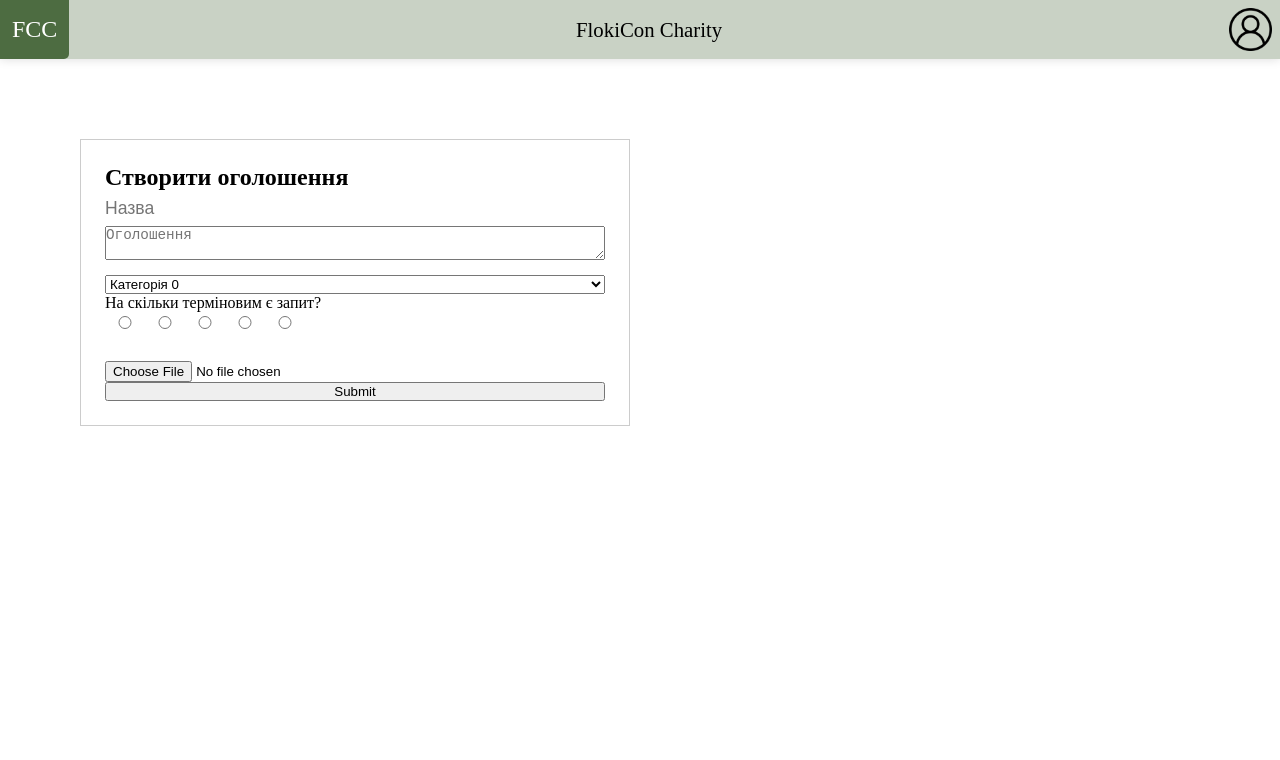
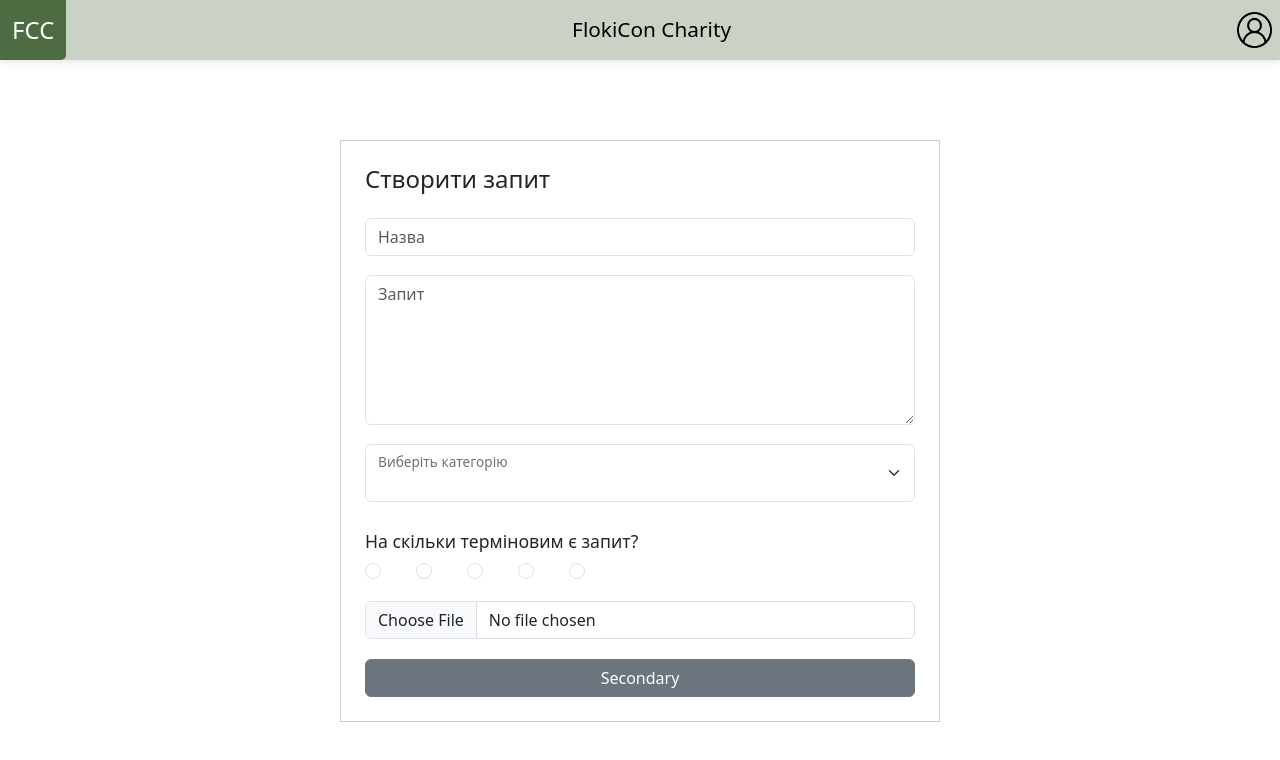
Before and after one commit to FlokiCon/FlokiConCharity, a React (Create React App) app in the folder front/app/: page / in a window 1280 px wide. Shown: the top 760 px of the page. Built offline with nearby package versions, Linux system fonts and the light colour scheme; some icons are missing; the HTML template or start-up script is replaced by a standard one.

Commit message:
create adv front

```diff
--- a/front/app/public/index.html
+++ b/front/app/public/index.html
@@ -9,8 +9,7 @@
       name="description"
       content="Web site created using create-react-app"
     />
-    <link href="//netdna.bootstrapcdn.com/twitter-bootstrap/2.3.2/css/bootstrap-combined.no-icons.min.css" rel="stylesheet">
-    <link href="//netdna.bootstrapcdn.com/font-awesome/3.2.1/css/font-awesome.css" rel="stylesheet">
+    <link href="https://cdn.jsdelivr.net/npm/bootstrap@5.3.3/dist/css/bootstrap.min.css" rel="stylesheet" integrity="sha384-QWTKZyjpPEjISv5WaRU9OFeRpok6YctnYmDr5pNlyT2bRjXh0JMhjY6hW+ALEwIH" crossorigin="anonymous">
     <style>
       *, body {
         margin: 0;
@@ -20,6 +19,7 @@
     <title>React App</title>
   </head>
   <body>
+    <script src="https://cdn.jsdelivr.net/npm/bootstrap@5.3.3/dist/js/bootstrap.bundle.min.js" integrity="sha384-YvpcrYf0tY3lHB60NNkmXc5s9fDVZLESaAA55NDzOxhy9GkcIdslK1eN7N6jIeHz" crossorigin="anonymous"></script>
     <noscript>You need to enable JavaScript to run this app.</noscript>
     <div id="root"></div>
   </body>
--- a/front/app/src/Components/advert/advert.css
+++ b/front/app/src/Components/advert/advert.css
@@ -1,17 +1,44 @@
 .advert {
-    width: 500px;
+    width: 600px;
     padding: 1.5em;
     border: 1px solid #ccc;
-    margin-left: 5em;
+    margin: 0 auto;
     margin-top: 5em;
+    margin-bottom: 2em;
 }
 
 .advert h1 {
     font-size: 1.5em;
+    margin-bottom: 1em;
 }
 
 .priority {
-    margin-bottom: 1em;
+    margin-bottom: 0.4em;
+    margin-top: 1.6em;
+}
+
+.priority span {
+    font-size: 1.1em;
+}
+
+form .title {
+    margin-bottom: 1.2em;
+    font-size: 1.3em;
+    width: 100%;
+}
+
+form input {
+    font-size: 1em !important;
+}
+
+form textarea {
+    font-size: 1em !important;
+    margin-bottom: 1.2em;
+    min-height: 150px !important;
+}
+
+.submit {
+    margin-top: 1.2em;
 }
 
 .select_categ {
@@ -28,32 +55,3 @@ form {
     flex-direction: column;
     width: 100%;
 }
-
-form input {
-    width: 100%;
-    display: block;
-    box-sizing: border-box;
-    border: none;
-}
-
-form input[type="text"] {
-    height: 2em;
-    font-size: 1.1em;
-}
-
-textarea {
-    font-size: 1.1em;
-    margin-bottom: 1em;
-}
-
-form textarea {
-    width: 100%;
-    display: block;
-    box-sizing: border-box;
-}
-
-form select {
-    width: 100%;
-    display: block;
-    box-sizing: border-box;
-}
--- a/front/app/src/Components/advert/advert.jsx
+++ b/front/app/src/Components/advert/advert.jsx
@@ -1,26 +1,55 @@
 import React from 'react';
-import './advert.css'
+import './advert.css';
+import { useState } from 'react';
 
 export const Advert = () => {
     let ml = [];
     for (let i = 0; i < 5; ++i) {
-        ml.push(<input type="radio" name="priority" value={i}></input>)
+        ml.push(<input key={i} className="form-check-input" type="radio" name="priority" value={i}></input>)
     }
 
-    let categs = []
+    let categs = [];
     for (let i = 0; i < 7; ++i) {
-        categs.push(<option value={i}>Категорія {i}</option>)
+        categs.push(<option key={i} onChange={e => setCategory(e.target.value)} value={i}>Категорія {i}</option>)
     }
+
+    const [title, setTitle] = useState('');
+    const [text, setText] = useState('');
+    const [category, setCategory] = useState('0');
+    const [priority, setPriority] = useState('');
+    const [picture, setPicture] = useState([]);
+
+    const handleSubmit = (e) => {
+        e.preventDefault();
+        let add_advert = fetch('/add_advert', {
+            method: 'POST',
+            body: {
+                title: title,
+                text: text,
+                category: category,
+                priority: priority,
+                photo: picture
+            }
+        }).then(response => response.json()).then(data => {console.log(data)});
+
+        console.log(picture);
+      };
 
     return (
         <div className='advert'>
-            <h1>Створити оголошення</h1>
-            <form>
-                <input type="text" placeholder="Назва" className="title" name='title'></input>
-                <textarea type="text" placeholder="Оголошення" className="text" name='text'></textarea>
-                <select name="select">
-                    {categs}
-                </select>
+            <h1>Створити запит</h1>
+            <form onSubmit={handleSubmit}>
+                <input value={title} onChange={(e) => setTitle(e.target.value)} name="title" type="text" className="form-control username-field title" id="floatingInput" placeholder="Назва"></input>
+                <textarea value = {text} onChange={e => setText(e.target.value)} className="form-control" placeholder="Запит" id="floatingTextarea"></textarea>
+
+                <div className="form-floating">
+                    <select value={category} onChange={(e) => setCategory(e.target.value)} className="form-select" id="floatingSelect" aria-label="Floating label select example">
+                        <option disabled value="0"></option>
+                            {categs}
+                        </select>
+                    <label for="floatingSelect">Виберіть категорію</label>
+                </div>
+
                 <div className='priority'>
                     <span>На скільки терміновим є запит?</span>
                     <br />
@@ -28,8 +57,9 @@ export const Advert = () => {
                         {ml}
                     </div>
                 </div>
-                <input type="file" name="file" title='додати фото'></input>
-                <button type="submit" className="submit">Submit</button>
+
+                <input onChange={e => setPicture([...picture, e.target.files[0]])} className="form-control" type="file" id="formFile"></input>
+                <button type="submit" className="btn btn-secondary submit">Secondary</button>
             </form>
         </div>
     )
--- a/front/app/src/Components/nav/nav.css
+++ b/front/app/src/Components/nav/nav.css
@@ -2,7 +2,7 @@ nav {
     display: flex;
     flex-direction: row;
     justify-content: space-between;
-    width: 100vw;
+    width: 100%;
     background-color: rgba(77, 108, 65, 0.3);
     backdrop-filter: blur(10px);
     box-shadow: 0 0 10px rgba(0, 0, 0, 0.15);
@@ -29,7 +29,7 @@ nav span {
 
 .userico {
     display: block;
-    width: 2.7em;
+    width: 2.2em;
     margin: 0.5em 0.5em 0.5em 0;
 }
 
```
Also changed, not shown: 1 other file (tests, documents, lock files or other folders).
